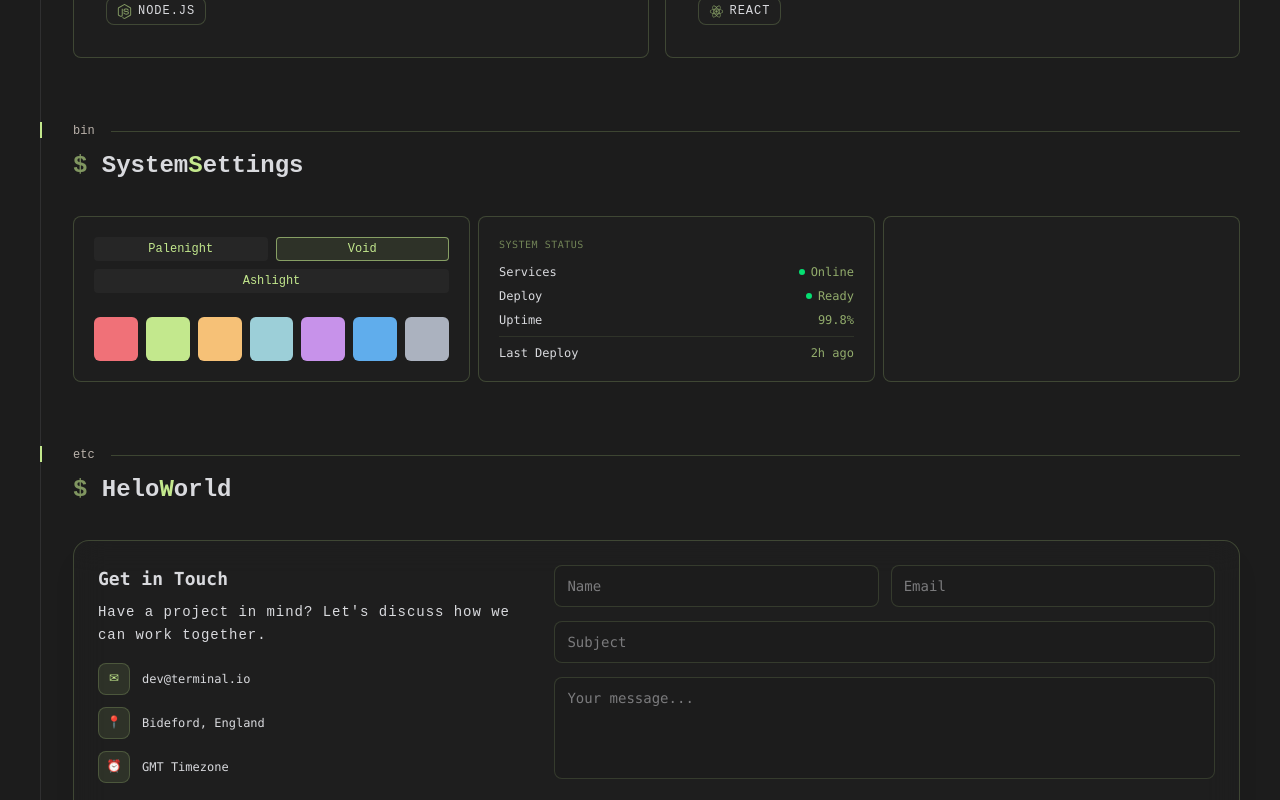
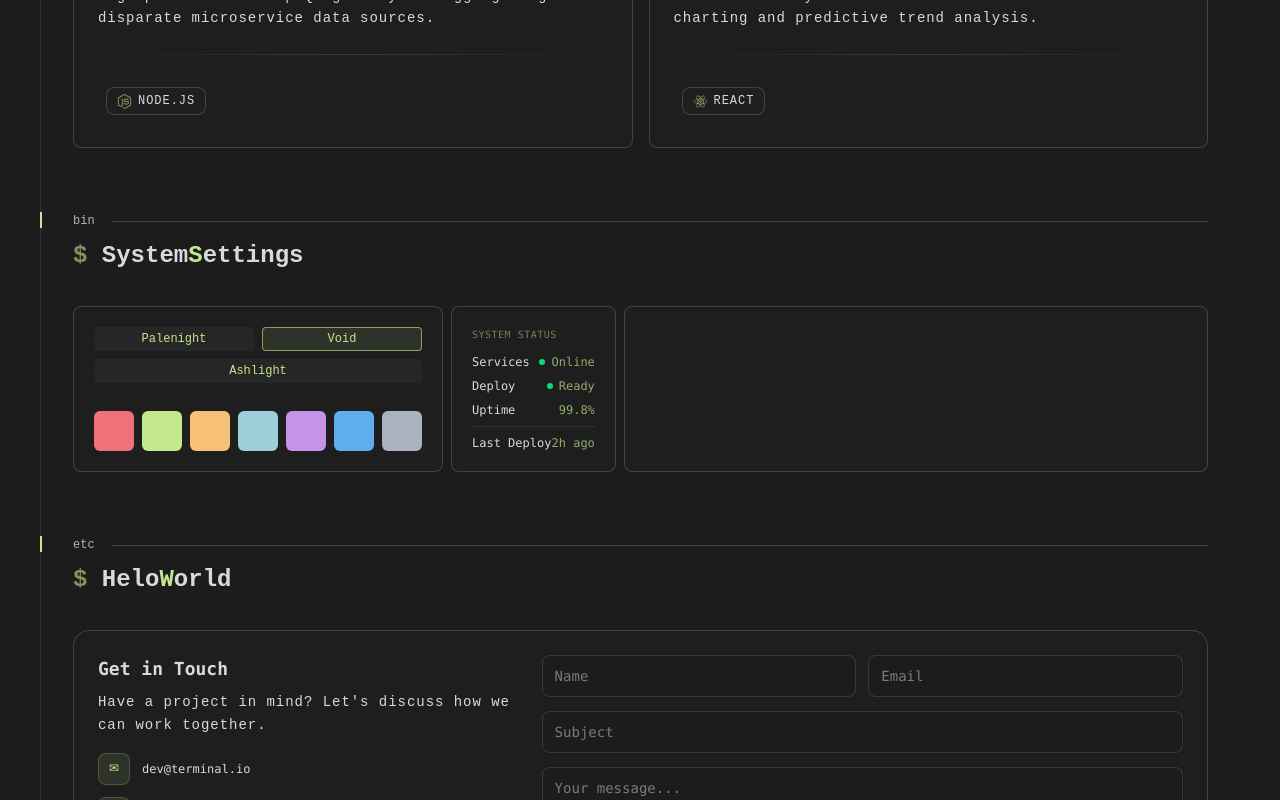
Before and after one commit to dluksa20/ddev, a Next.js app: page / in a window 1280 px wide. Shown: the part 1480-2280 px from the top of the page. Built offline with nearby package versions, Linux system fonts and the light colour scheme.

Commit message:
socials responsive layout

```diff
--- a/app/page.tsx
+++ b/app/page.tsx
@@ -81,14 +81,14 @@ const Page = () => {
           <TerminalSection label='bin' title='system settings'>
 
             {/* Themes */}
-            <div className='flex gap-2 items-stretch'>
-              <div className='flex flex-col container-elevated justify-between flex-1 gap-3 p-5'>
+            <div className='flex flex-wrap gap-2'>
+              <div className='flex flex-col container-elevated justify-between flex gap-3 p-5'>
                 <ThemeSwitcher />
                 <AccentSwitcher shape='square' size='auto' />
               </div>
 
               {/* System Status */}
-              <div className='flex-1 border container-elevated p-5 '>
+              <div className='flex border container-elevated p-5 '>
                 <div className='space-y-3'>
                   <div className='text-[10px] uppercase tracking-wider text-accent/50 font-mono'>System Status</div>
 
--- a/components/TerminalSection.tsx
+++ b/components/TerminalSection.tsx
@@ -40,7 +40,7 @@ const TerminalSection = ({ label, title, children }: TerminalSectionProps) => {
 
 
   return (
-    <div className="font-display group relative border-l border-fg-base/10 pl-8 pb-16">
+    <div className="font-display group relative border-l border-fg-base/10 pl-8 pr-8 pb-16">
       <div className='absolute -left-px top-0 h-4 w-0.5 bg-accent' />
       <div className="mb-8">
         <div className="flex items-center gap-4 mb-2">
--- a/components/ui/Socials.tsx
+++ b/components/ui/Socials.tsx
@@ -3,7 +3,7 @@ import Link from "next/link"
 
 const Socials = () => {
     return (
-        <div className='flex mt-10 gap-4 items-center '>
+        <div className='flex flex-wrap mt-10 gap-4 items-center '>
             {
                 SOCIALS.map(({ title, icon: Icon }) => (
                     <Link key={title} href='/' className='flex items-center gap-2 '>
```
